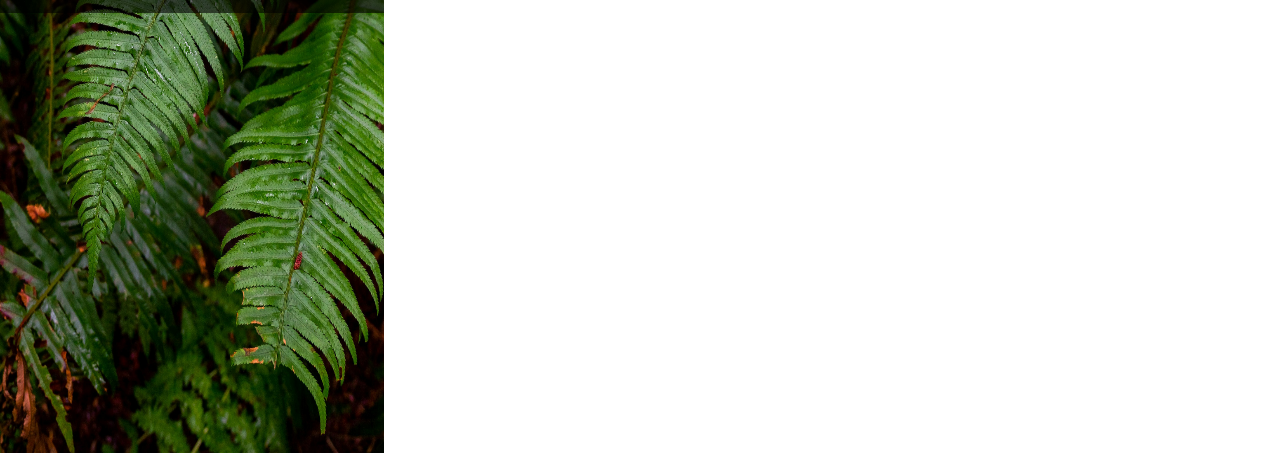
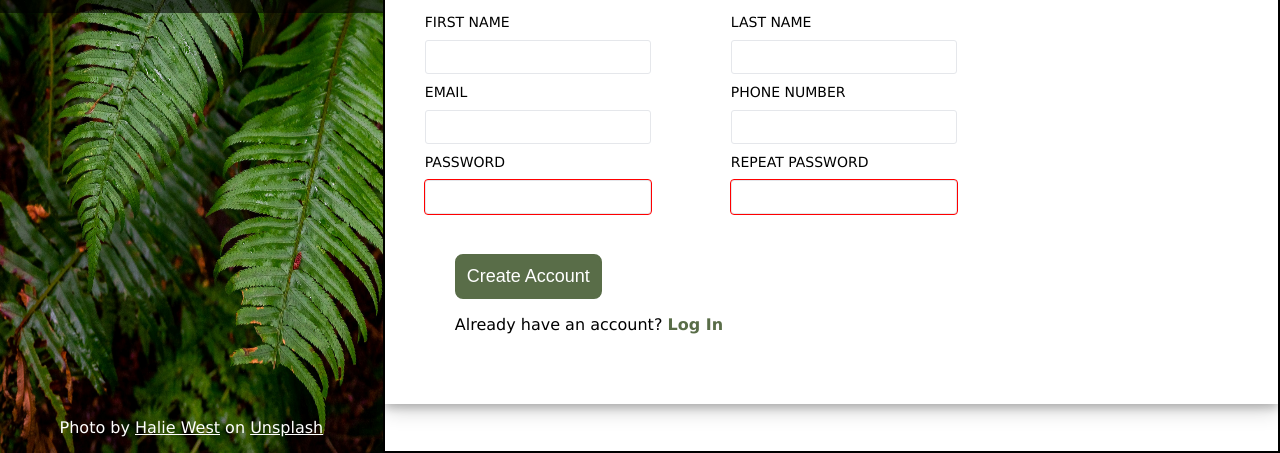
Before and after one commit to jrc03/Sign-up-Form, a plain HTML site: page index.html in a window 1280 px wide. Shown: the part 347-800 px from the top of the page. Drawn offline with Linux system fonts and the light colour scheme.

Commit message:
Complete layout and styling of input fields
- Added styles to input fields and buttons
- Implemented validation feedback for invalid inputs
- Applied patterns to required inputs (passwords)

```diff
--- a/index.html
+++ b/index.html
@@ -2,12 +2,12 @@
 <html lang="en">
 <head>
     <meta charset="UTF-8">
-    <meta name="viewport" content="width=device-width, initial-scale=1.0">
-    <title>Sign Up Form!</title>
+    <meta id="viewport" content="width=device-width, initial-scale=1.0">
+    <title>Sign Up Form</title>
     <link rel="stylesheet" href="style.css">
 </head>
 <body>
-
+<div class="container">
     <div class="imgContainer">
 
         <div class="logoContainer">
@@ -18,9 +18,65 @@
                 Odin
             </p>
         </div>
+<p id="thanks">
+    Photo by <a href="https://unsplash.com/@haliewestphoto?utm_content=creditCopyText&utm_medium=referral&utm_source=unsplash" target="_blank">Halie West</a> on <a href="https://unsplash.com/photos/green-leaf-plant-in-close-up-photography-25xggax4bSA?utm_content=creditCopyText&utm_medium=referral&utm_source=unsplash"target="_blank">Unsplash</a>
 
+</p>
         <img src="./media/halie-west-25xggax4bSA-unsplash.jpg" alt="Background Image" id="background-image">
     </div>
 
+
+    <div class="caption">
+        <p class="captionT">This is not a real online service! You know you need something like this in your life to help you realize your deepest dreams.<br>
+            Sign up to get started.
+        </p>
+        <p class="captionT">You know you want to.</p>
+       <div class="formDiv">
+        <form action="#" method="get">
+            <p class="captionT">Lets do this!</p>
+            <div class="inputCont">
+                <div class="idk1">
+                    <ul>
+                        <li>
+                            <label for="firstName">FIRST NAME</label>
+                            <input type="text" id="firstName">
+                        </li>
+                        <li>
+                            <label for="email">EMAIL</label>
+                            <input type="email" id="Email">
+                        </li>
+                        <li>
+                            <label for="password">PASSWORD</label>
+                            <input type="password" id="password" pattern="/^(?=.*[0-9])(?=.*[a-z])(?=.*[A-Z])(?=.*\W)(?!.* ).{8,16}$/" required>
+                        </li>
+                    </ul>
+                </div>
+                <div class="idk2">
+                    <ul>
+                        <li>
+                            <label for="lastName">LAST NAME</label>
+                            <input type="text" id="lastName">
+                        </li>
+                        <li>
+                            <label for="phoneNumber">PHONE NUMBER</label>
+                            <input type="text" id="phoneNumber">
+                        </li>
+                        <li>
+                            <label for="repeatPassword">REPEAT PASSWORD</label>
+                            <input type="password" id="repeatPassword" pattern="/^(?=.*[0-9])(?=.*[a-z])(?=.*[A-Z])(?=.*\W)(?!.* ).{8,16}$/" required>
+                        </li>
+                    </ul>
+                </div>
+            </div>
+
+        <div class="accountContainer">
+            <input type="button" value="Create Account" id="accBtn">
+            <p>Already have an account? <a  id="accAnchor" href="#">Log In</a></p>
+
+           </div>
+    </div>
+
+</div>
+
 </body>
 </html>
--- a/style.css
+++ b/style.css
@@ -1,6 +1,7 @@
 body{
     margin: 0px;
     padding: 0px;
+    font-family: Verdana, Geneva, Tahoma, sans-serif;
 }
 
 @font-face {
@@ -9,8 +10,10 @@ body{
 }
 .imgContainer{
     display: flex;
+align-items: center;
     position: relative;
     width: 30%;
+    justify-content: center;
 
 }
 #background-image{
@@ -23,11 +26,21 @@ body{
 
 #logo{
     width: 20%;
+}
+#thanks{
+    align-self: flex-end;
+    position: absolute;
+    color: white;
+}
+
+a{
+    color: white;
 
 }
 
 .logoContainer{
     display: flex;
+
     position:absolute;
     width: 100%;
     height: 20%;
@@ -45,3 +58,101 @@ body{
     padding: 10px;
     margin: 0px;
  }
+.container{
+    display: flex;
+
+}
+
+.captionT{
+    padding: 20px;
+    font-size: larger;
+    font-weight: 500;
+    margin-right: 400px;
+
+}
+
+.caption{
+    border: 2px solid black;
+    width: 50%;
+    background-color: rgb(255, 255, 255 /50%);
+    width: 70%;
+}
+
+form{
+    padding: 40px;
+    padding-top: 5px;
+    box-shadow: 0 4px 8px 0 rgba(0, 0, 0, 0.2), 0 6px 20px 0 rgba(0, 0, 0, 0.19);
+
+}
+ul,li{
+    list-style-type: none;
+    margin: 0;
+    padding: 0;
+    display: flex;
+    flex-direction: column;
+
+
+
+}
+
+.inputCont{
+display: flex;
+   height: 50%;
+width: fit-content;
+gap: 70px;
+
+}
+
+
+
+#accBtn{
+    background-color: #596D48;
+    color: white;
+    padding: 10px;
+    border-radius: 8px;
+
+    font-size: large;
+    border:  2px solid #596D48;
+}
+#accBtn:hover{
+    cursor: pointer;
+    background-color: white;
+    border:  2px solid #596D48;
+    color: black;
+}
+.accountContainer{
+
+    margin: 30px;
+}
+#accAnchor{
+    font-weight: 700;
+    color: #596D48;
+    text-decoration: none;
+}
+
+
+input:not(#accBtn){
+margin: 10px;
+margin-left: 0px;
+border-radius: 3px;
+border: 1px solid #E5E7EB;
+height: 30px;
+width: 220px;
+
+
+}
+label{
+    font-size: 14px;
+    font-weight: 500;
+}
+input:focus{
+    border: 2px solid red;
+
+
+}
+
+input:invalid{
+
+    outline: 1px solid red;
+
+}
```
